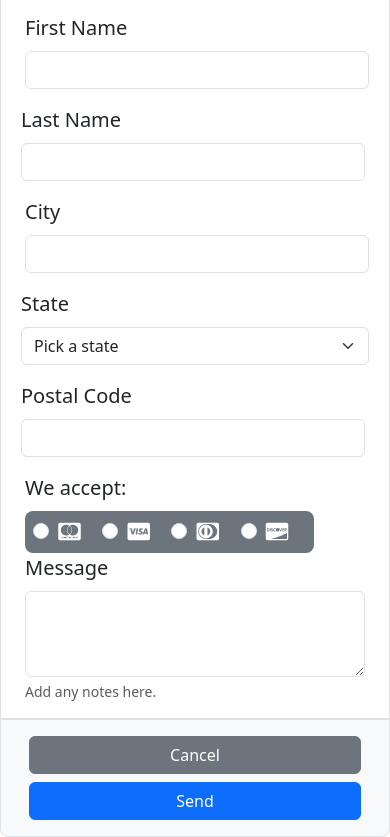
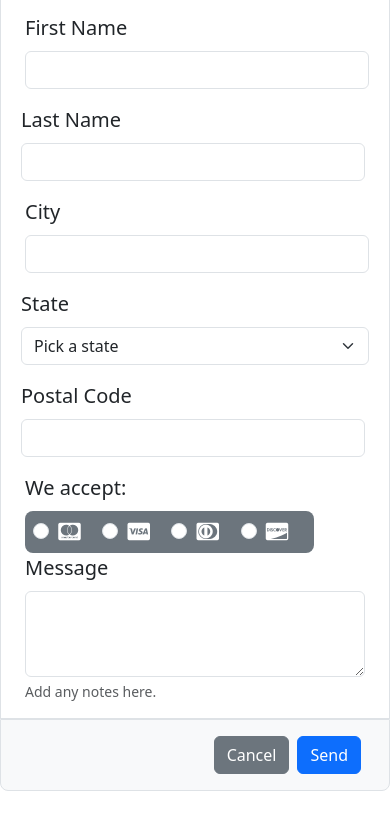
Before and after one commit to 4GeeksAcademy/Formulario-Bootstrap-4geeks, a plain HTML site: page index.html in a window 390 px wide. Shown: the part 463-1300 px from the top of the page. After the commit the page ends 1254 px from the top, so only its background shows below. Drawn offline with nearby package versions, Linux system fonts and the light colour scheme.

Commit message:
botones fixed

```diff
--- a/index.html
+++ b/index.html
@@ -162,7 +162,7 @@
     <div class="container bg-light border rounded-bottom-3">
         <div class="row p-3">
             <form>
-            <div class="d-grid gap-2 d-md-flex justify-content-md-end">
+            <div class="d-grid gap-2 d-flex justify-content-end">
                 <button class="btn btn-secondary me-md-2" type="button">Cancel</button>
                 <button class="btn btn-primary" type="button">Send</button>
             </div>
```
